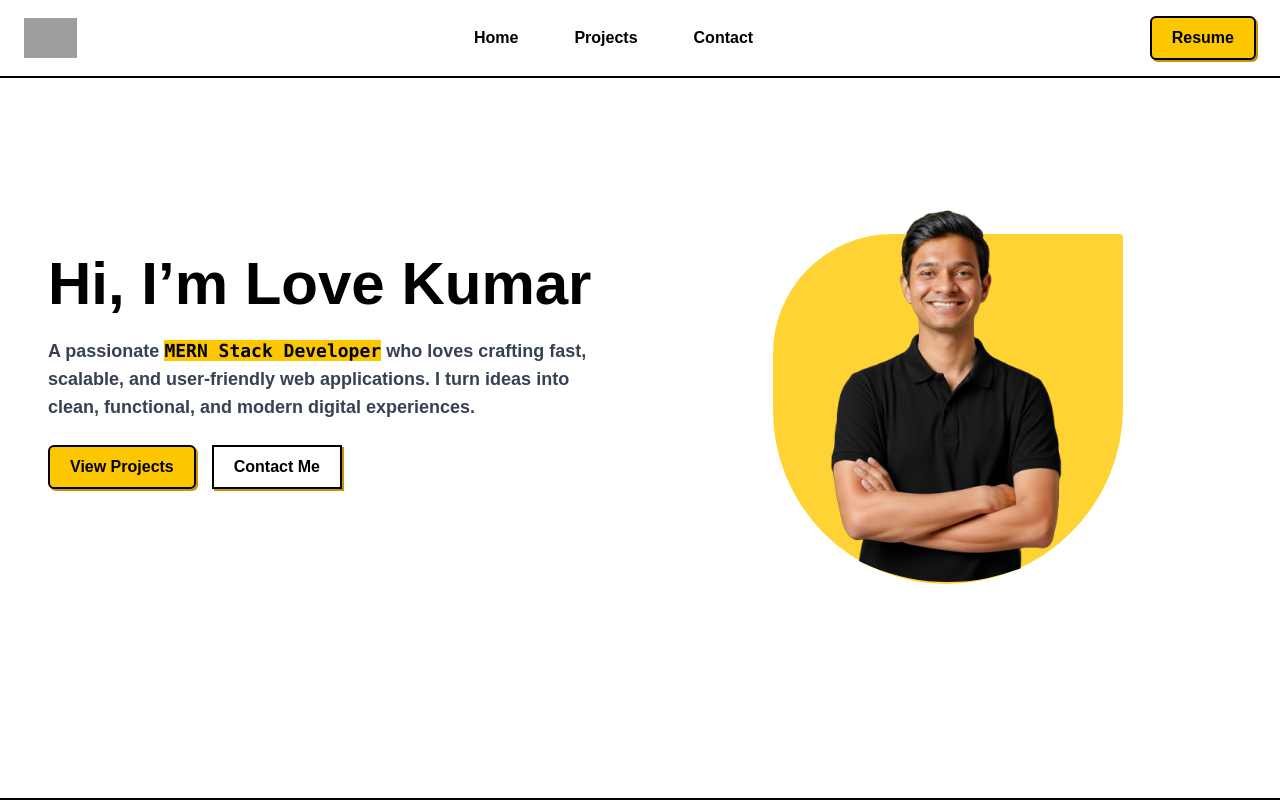
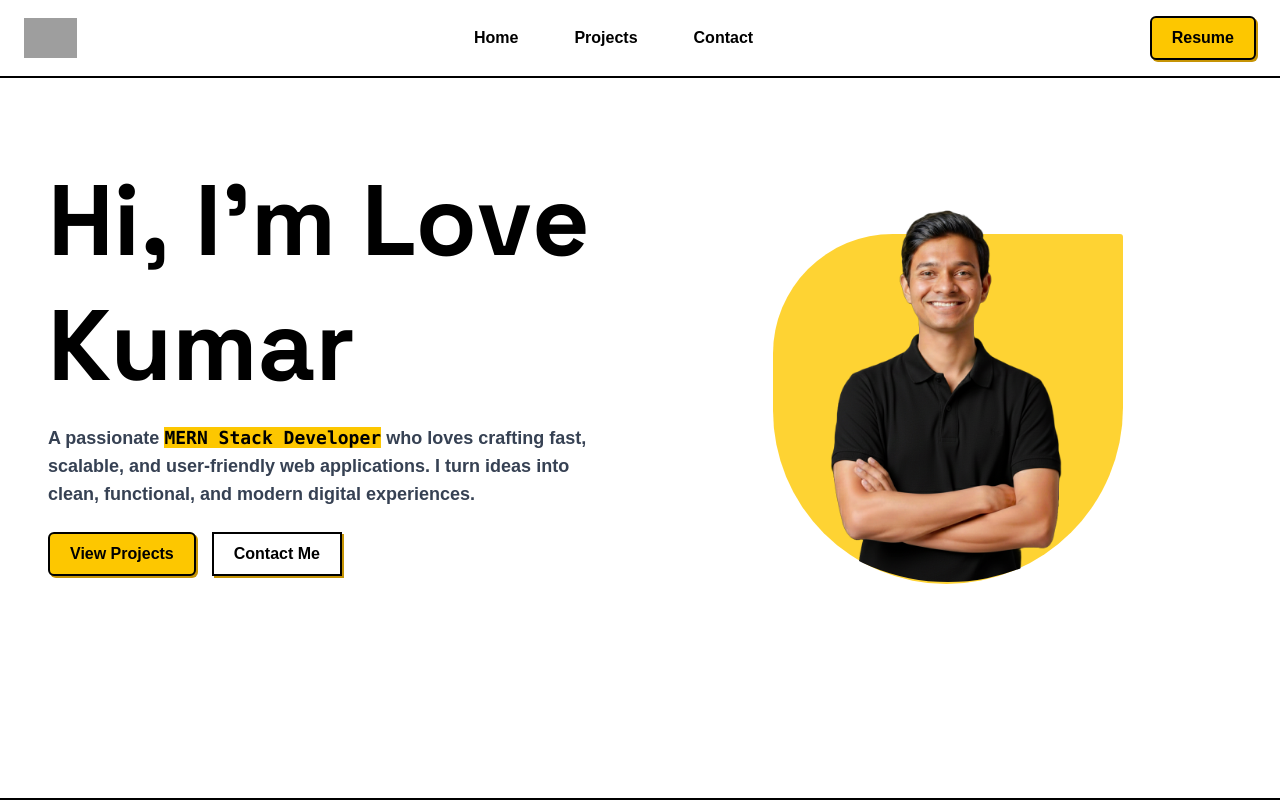
Before and after one commit to Lovekumar-10/My-Portfolio, a React (Vite) app: page / in a window 1280 px wide. Shown: the top 800 px of the page. Built offline with nearby package versions, Linux system fonts and the light colour scheme; grey boxes are pictures that could not be loaded; a web font is replaced by a local one.

Commit message:
Added cool hover text effect

```diff
--- a/index.html
+++ b/index.html
@@ -6,6 +6,17 @@
     <link rel="preconnect" href="https://fonts.googleapis.com">
     <link rel="preconnect" href="https://fonts.gstatic.com" crossorigin>
     <link href="https://fonts.googleapis.com/css2?family=Doto:wght@100..900&family=Jersey+10&family=Pixelify+Sans:wght@400..700&display=swap" rel="stylesheet">
+
+    <!-- Coolors-style Fonts -->
+<link rel="preconnect" href="https://fonts.googleapis.com">
+<link rel="preconnect" href="https://fonts.gstatic.com" crossorigin>
+
+<link href="https://fonts.googleapis.com/css2?
+family=Space+Grotesk:wght@400;600;700&
+family=Inter:wght@400;500;600&
+family=IBM+Plex+Mono:wght@400;600&
+display=swap" rel="stylesheet">
+
     <meta name="viewport" content="width=device-width, initial-scale=1.0" />
     <meta name="description" content="Love Kumar Portfolio — A passionate developer exploring React, Node.js, Express, and MongoDB. Check out projects showcasing backend and frontend skills, learning journey, and web development expertise.">
     <meta name="keywords" content="Love Kumar, Full Stack Developer, React Developer, Portfolio, Node.js, MongoDB">
--- a/package.json
+++ b/package.json
@@ -13,6 +13,7 @@
     "@emailjs/browser": "^4.4.1",
     "@tailwindcss/vite": "^4.1.18",
     "emailjs-com": "^3.2.0",
+    "gsap": "^3.14.2",
     "react": "^19.2.0",
     "react-dom": "^19.2.0",
     "react-helmet": "^6.1.0",
--- /dev/null
+++ b/src/components/CoolorsText.jsx
@@ -0,0 +1,108 @@
+
+
+import { useEffect, useRef } from "react";
+import gsap from "gsap";
+
+export default function CoolorsText({ text }) {
+  const containerRef = useRef(null);
+  const audioRef = useRef(null);
+
+  useEffect(() => {
+    const letters = containerRef.current.querySelectorAll(".letter");
+
+    letters.forEach((letter) => {
+      let tl;
+
+      letter.addEventListener("mouseenter", () => {
+        // PLAY SOUND ON TOUCH (online sound)
+        if (audioRef.current) {
+          audioRef.current.currentTime = 0;
+          audioRef.current.play();
+        }
+
+        if (tl) tl.kill();
+
+        gsap.set(letter, { color: randomColor() });
+
+        tl = gsap.timeline();
+        tl.to(letter, { rotation: -16, duration: 0.18, ease: "power2.out", transformOrigin: "50% 100%" });
+        tl.to(letter, { rotation: 14, duration: 0.22, ease: "sine.inOut" });
+        tl.to(letter, { rotation: -6, duration: 0.25, ease: "sine.inOut" });
+        tl.to(letter, { rotation: 0, duration: 0.45, ease: "elastic.out(1, 0.4)" });
+        tl.to(letter, { rotation: -7, duration: 0.15, ease: "sine.inOut" });
+        tl.to(letter, { rotation: 0, duration: 1, ease: "elastic.out(1, 0.4)" });
+        tl.to(letter, { color: "var(--text)", duration: 0.3 });
+      });
+    });
+  }, []);
+
+  return (
+    <div className="w-full overflow-hidden">
+      {/* ONLINE SOUND */}
+      <audio
+        ref={audioRef}
+        src="https://freesound.org/data/previews/256/256113_3263906-lq.mp3"
+        preload="auto"
+      />
+
+      <div className="runningTextWrap">
+        <div
+          ref={containerRef}
+          className="select-none cursor-pointer font-[Space_Grotesk] text-8xl sm:text-[150px] md:text-[150px] lg:text-[180px] font-bold runningText"
+        >
+          {text.split("").map((char, i) => (
+            <span key={i} className="letter inline-block" style={{ transformOrigin: "50% 100%" }}>
+              {char === " " ? "\u00A0" : char}
+            </span>
+          ))}
+        </div>
+
+        <div className="runningText">
+          {text.split("").map((char, i) => (
+            <span key={i + text.length} className="letter inline-block" style={{ transformOrigin: "50% 100%" }}>
+              {char === " " ? "\u00A0" : char}
+            </span>
+          ))}
+        </div>
+      </div>
+
+      <style jsx>{`
+        .runningTextWrap {
+          display: flex;
+          gap: 0;
+          white-space: nowrap;
+          animation: moveText 15s linear infinite;
+        }
+
+        .runningText {
+          display: inline-flex;
+        }
+
+        @keyframes moveText {
+          0% {
+            transform: translateX(0);
+          }
+          100% {
+            transform: translateX(-100%);
+          }
+        }
+      `}</style>
+    </div>
+  );
+}
+
+function randomColor() {
+  const colors = [
+    "#FBBF24",
+    "#EF476F",
+    "#06D6A0",
+    "#118AB2",
+    "#8338EC",
+    "#FB5607",
+    "#FF9F1C",
+    "#2EC4B6",
+    "#3A86FF",
+    "#9B5DE5",
+  ];
+  return colors[Math.floor(Math.random() * colors.length)];
+}
--- a/src/components/Hero.jsx
+++ b/src/components/Hero.jsx
@@ -1,10 +1,99 @@
-
+import { useEffect } from "react";
+import gsap from "gsap";
 import theme from "../theme";
 import { useNavigate } from "react-router-dom";
 
-
 export default function Hero() {
   const navigate = useNavigate();
+
+  function splitLetters(text) {
+  return text.split("").map((char, i) => (
+    <span
+      key={i}
+      className="letter inline-block"
+      style={{ transformOrigin: "50% 100%" }}
+    >
+      {char === " " ? "\u00A0" : char}
+    </span>
+  ));
+}
+
+useEffect(() => {
+  const letters = document.querySelectorAll(".letter");
+
+  letters.forEach((letter) => {
+    let tl;
+
+    letter.addEventListener("mouseenter", () => {
+      if (tl) tl.kill();
+
+      gsap.set(letter, { color: randomColor() });
+
+      tl = gsap.timeline();
+
+      tl.to(letter, {
+        rotation: -16,
+        duration: 0.18,
+        ease: "power2.out",
+        transformOrigin: "50% 100%",
+      });
+
+      tl.to(letter, {
+        rotation: 14,
+        duration: 0.22,
+        ease: "sine.inOut",
+      });
+
+      tl.to(letter, {
+        rotation: -6,
+        duration: 0.25,
+        ease: "sine.inOut",
+      });
+
+      tl.to(letter, {
+        rotation: 0,
+        duration: 0.45,
+        ease: "elastic.out(1, 0.4)",
+      });
+
+      tl.to(letter, {
+        rotation: -7,
+        duration: 0.15,
+        ease: "sine.inOut",
+      });
+
+      tl.to(letter, {
+        rotation: 0,
+        duration: 1,
+        ease: "elastic.out(1, 0.4)",
+      });
+
+      tl.to(letter, {
+        color: "var(--text)",
+        duration: 0.3,
+      });
+    });
+  });
+}, []);
+
+
+
+
+function randomColor() {
+  const colors = [
+    "#FBBF24",
+    "#EF476F",
+    "#06D6A0",
+    "#118AB2",
+    "#8338EC",
+    "#FB5607",
+    "#FF9F1C",
+    "#2EC4B6",
+    "#3A86FF",
+    "#9B5DE5",
+  ];
+  return colors[Math.floor(Math.random() * colors.length)];
+}
 
   return (
     <section
@@ -26,11 +115,11 @@ export default function Hero() {
         {/* Left content */}
         <div className="text-center md:text-left">
           <h1
-            className={`${theme.fonts.heading} text-3xl sm:text-4xl md:text-6xl mb-4 leading-tight`}
+            className={` font-[Space_Grotesk]  text-3xl sm:text-4xl md:text-6xl lg:text-[100px] font-bold  mb-4 leading-tight`}
           >
-            Hi, I’m{" "}
+            {splitLetters("Hi, I’m ")}
             <span className={theme.colors.primaryText}>
-              Love Kumar
+            {splitLetters("Love Kumar")}
             </span>
           </h1>
 
--- a/src/pages/Home.jsx
+++ b/src/pages/Home.jsx
@@ -3,6 +3,7 @@ import Hero from "../components/Hero";
 import AboutSection from '../components/AboutSection';
 import ProjectsSection from '../components/ProjectsSection';
 import PracticalLearningJourney from '../components/PracticalLearningJourney';
+import CoolorsText from "../components/CoolorsText";
 
 export default function Home() {
   return (
@@ -34,6 +35,8 @@ export default function Home() {
       <AboutSection />
       <ProjectsSection />
       <PracticalLearningJourney />
+      <CoolorsText text="Scroll. Explore. Connect. Let’s build something awesome" />
+
     </>
   );
 }
```
Also changed, not shown: src/index.css (+0 -67 lines), 1 other file (tests, documents, lock files or other folders).
